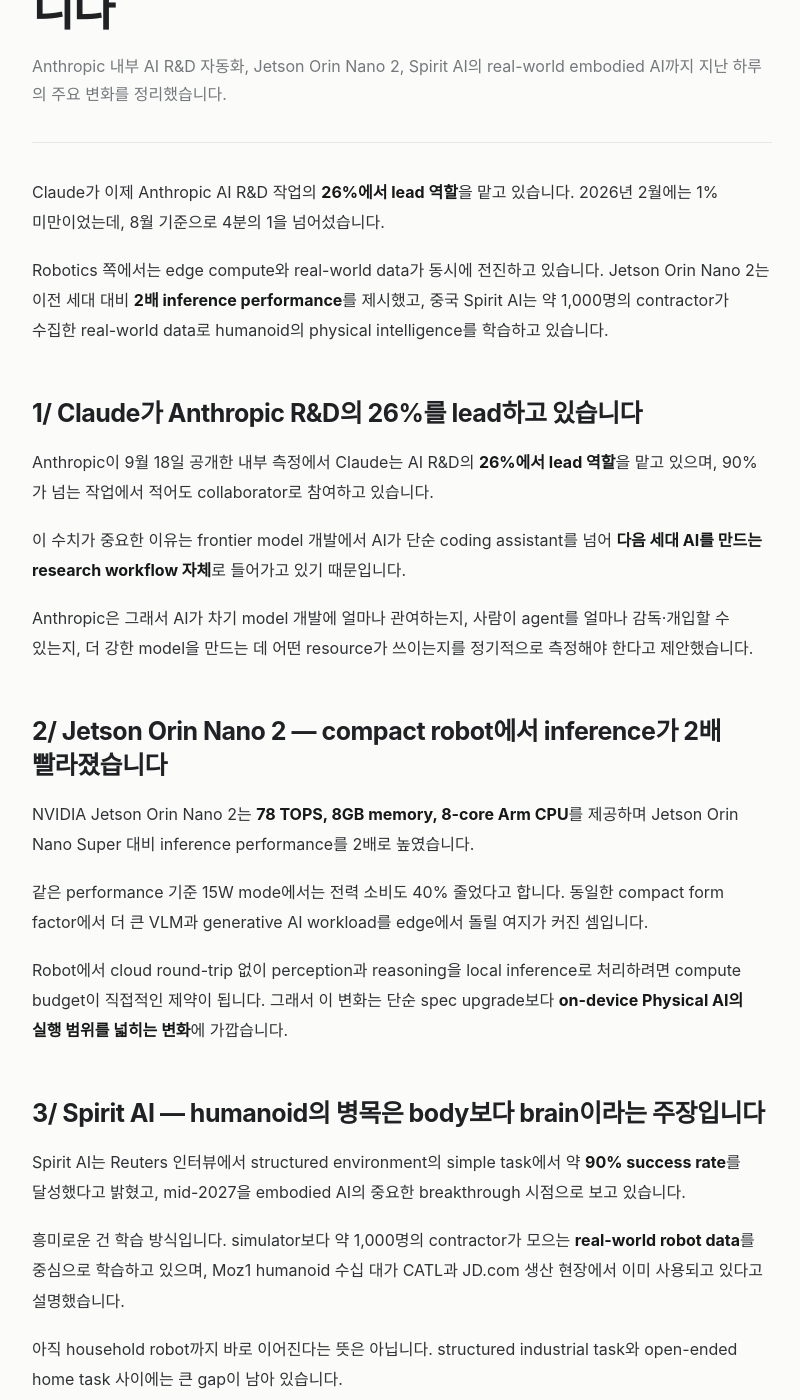
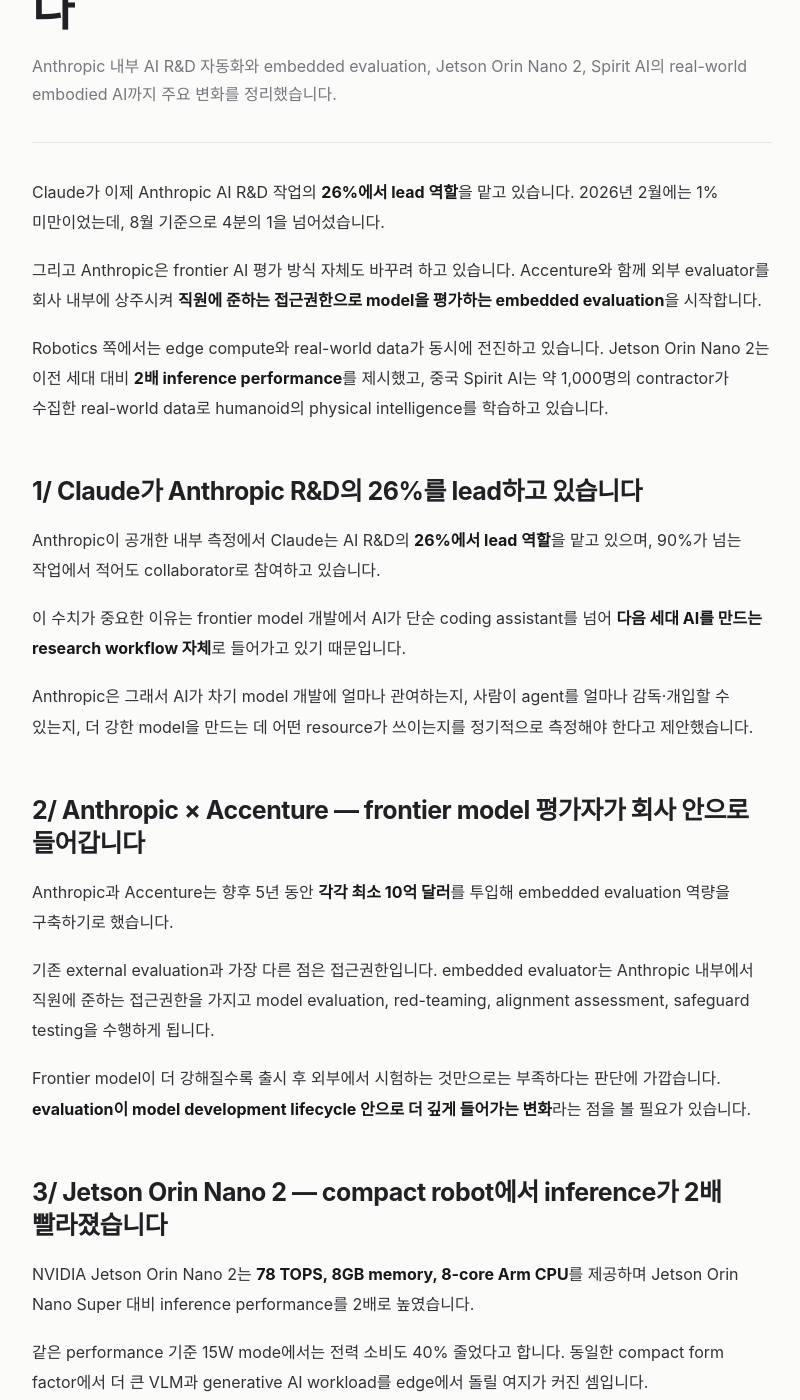
Before and after one commit to nayana224/nayana224.github.io, a Jekyll site: the page built from _research_feed/2026-09-19-ai-robotics.md, in a window 1280 px wide and 1400 px high, scrolled down 347 px. Shown: the whole window, without its empty margins (238-1038 px from the left). Built offline with Jekyll 4.4.1, drawn with Linux system fonts in a browser that asks for light colours; some of the changed text lies outside the part shown.

Commit message:
feed: add Anthropic embedded evaluation update

```diff
--- a/_research_feed/2026-09-19-ai-robotics.md
+++ b/_research_feed/2026-09-19-ai-robotics.md
@@ -1,25 +1,35 @@
 ---
 layout: feed_note
-title: "AI & Robotics — Claude가 Anthropic R&D의 26%를 이끌고, edge robot compute는 2배 빨라졌습니다"
-date: 2026-09-19 08:38:00 +0900
+title: "AI & Robotics — Claude가 Anthropic R&D의 26%를 이끌고, frontier AI 평가는 회사 안으로 들어갑니다"
+date: 2026-09-19 11:30:00 +0900
 channel: ai-robotics
 channel_label: AI & Robotics
-summary: "Anthropic 내부 AI R&D 자동화, Jetson Orin Nano 2, Spirit AI의 real-world embodied AI까지 지난 하루의 주요 변화를 정리했습니다."
+summary: "Anthropic 내부 AI R&D 자동화와 embedded evaluation, Jetson Orin Nano 2, Spirit AI의 real-world embodied AI까지 주요 변화를 정리했습니다."
 ---
 
 Claude가 이제 Anthropic AI R&D 작업의 **26%에서 lead 역할**을 맡고 있습니다. 2026년 2월에는 1% 미만이었는데, 8월 기준으로 4분의 1을 넘어섰습니다.
+
+그리고 Anthropic은 frontier AI 평가 방식 자체도 바꾸려 하고 있습니다. Accenture와 함께 외부 evaluator를 회사 내부에 상주시켜 **직원에 준하는 접근권한으로 model을 평가하는 embedded evaluation**을 시작합니다.
 
 Robotics 쪽에서는 edge compute와 real-world data가 동시에 전진하고 있습니다. Jetson Orin Nano 2는 이전 세대 대비 **2배 inference performance**를 제시했고, 중국 Spirit AI는 약 1,000명의 contractor가 수집한 real-world data로 humanoid의 physical intelligence를 학습하고 있습니다.
 
 ## 1/ Claude가 Anthropic R&D의 26%를 lead하고 있습니다
 
-Anthropic이 9월 18일 공개한 내부 측정에서 Claude는 AI R&D의 **26%에서 lead 역할**을 맡고 있으며, 90%가 넘는 작업에서 적어도 collaborator로 참여하고 있습니다.
+Anthropic이 공개한 내부 측정에서 Claude는 AI R&D의 **26%에서 lead 역할**을 맡고 있으며, 90%가 넘는 작업에서 적어도 collaborator로 참여하고 있습니다.
 
 이 수치가 중요한 이유는 frontier model 개발에서 AI가 단순 coding assistant를 넘어 **다음 세대 AI를 만드는 research workflow 자체**로 들어가고 있기 때문입니다.
 
 Anthropic은 그래서 AI가 차기 model 개발에 얼마나 관여하는지, 사람이 agent를 얼마나 감독·개입할 수 있는지, 더 강한 model을 만드는 데 어떤 resource가 쓰이는지를 정기적으로 측정해야 한다고 제안했습니다.
 
-## 2/ Jetson Orin Nano 2 — compact robot에서 inference가 2배 빨라졌습니다
+## 2/ Anthropic × Accenture — frontier model 평가자가 회사 안으로 들어갑니다
+
+Anthropic과 Accenture는 향후 5년 동안 **각각 최소 10억 달러**를 투입해 embedded evaluation 역량을 구축하기로 했습니다.
+
+기존 external evaluation과 가장 다른 점은 접근권한입니다. embedded evaluator는 Anthropic 내부에서 직원에 준하는 접근권한을 가지고 model evaluation, red-teaming, alignment assessment, safeguard testing을 수행하게 됩니다.
+
+Frontier model이 더 강해질수록 출시 후 외부에서 시험하는 것만으로는 부족하다는 판단에 가깝습니다. **evaluation이 model development lifecycle 안으로 더 깊게 들어가는 변화**라는 점을 볼 필요가 있습니다.
+
+## 3/ Jetson Orin Nano 2 — compact robot에서 inference가 2배 빨라졌습니다
 
 NVIDIA Jetson Orin Nano 2는 **78 TOPS, 8GB memory, 8-core Arm CPU**를 제공하며 Jetson Orin Nano Super 대비 inference performance를 2배로 높였습니다.
 
@@ -39,12 +49,13 @@
 
 ## 지금 봐야 할 포인트
 
-AI 연구에서는 **AI가 AI 개발 loop 안으로 얼마나 깊게 들어오는지**, Robotics에서는 **real-world data + edge inference + closed-loop control**이 얼마나 빠르게 묶이는지를 같이 볼 필요가 있습니다.
+AI 연구에서는 **AI가 AI 개발 loop 안으로 얼마나 깊게 들어오는지**와 함께, 그 속도를 따라가기 위해 **evaluation 자체가 development loop 안으로 얼마나 깊게 들어오는지**를 같이 볼 필요가 있습니다.
 
-특히 VLM/VLA를 공부할 때 model architecture만 따라가기보다, data collection과 deployment compute까지 함께 보는 편이 실제 robot system의 흐름을 이해하는 데 더 중요해지고 있습니다.
+Robotics에서는 **real-world data + edge inference + closed-loop control**이 얼마나 빠르게 묶이는지가 계속 핵심입니다.
 
 ## Sources
 
 - [Anthropic — Measurements for understanding the pace of AI development inside frontier labs](https://www.anthropic.com/institute/measuring-pace-of-ai-development)
+- [Anthropic — Partnering with Accenture on embedded evaluation](https://www.anthropic.com/news/accenture-embedded-evaluation)
 - [NVIDIA Jetson Orin Nano 2 — product details reported September 18](https://roboticsandautomationnews.com/2026/09/18/nvidia-unveils-jetson-orin-nano-2-for-robotics-and-edge-ai/104918/)
 - [Reuters — Spirit AI sees robot-brain breakthrough as soon as 2027](https://www.reuters.com/world/asia-pacific/founder-chinese-startup-spirit-ai-says-robot-brains-set-2027-breakthrough-2026-09-18/)
```
Also changed, not shown: other parts of _research_feed/2026-09-19-ai-robotics.md (+1 -1 lines).
